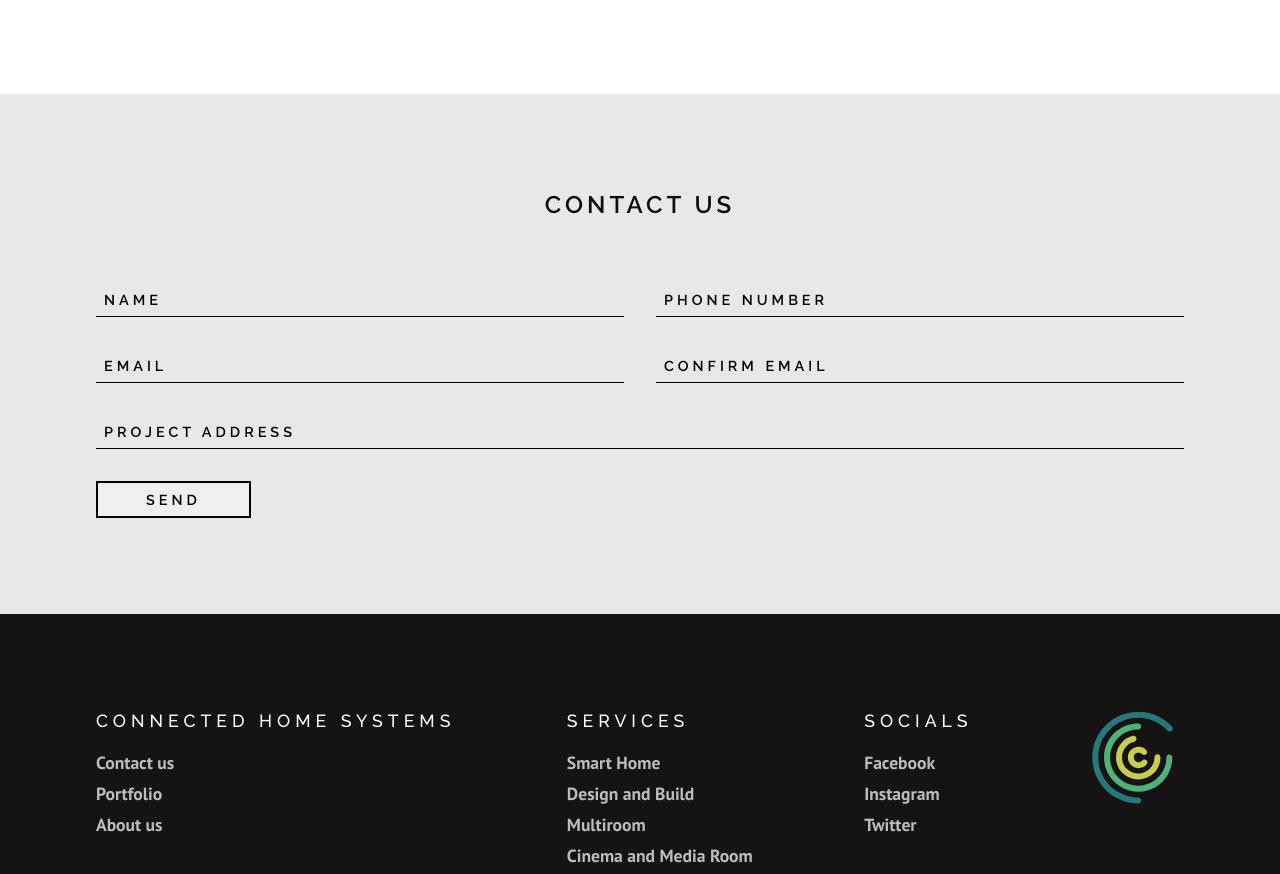
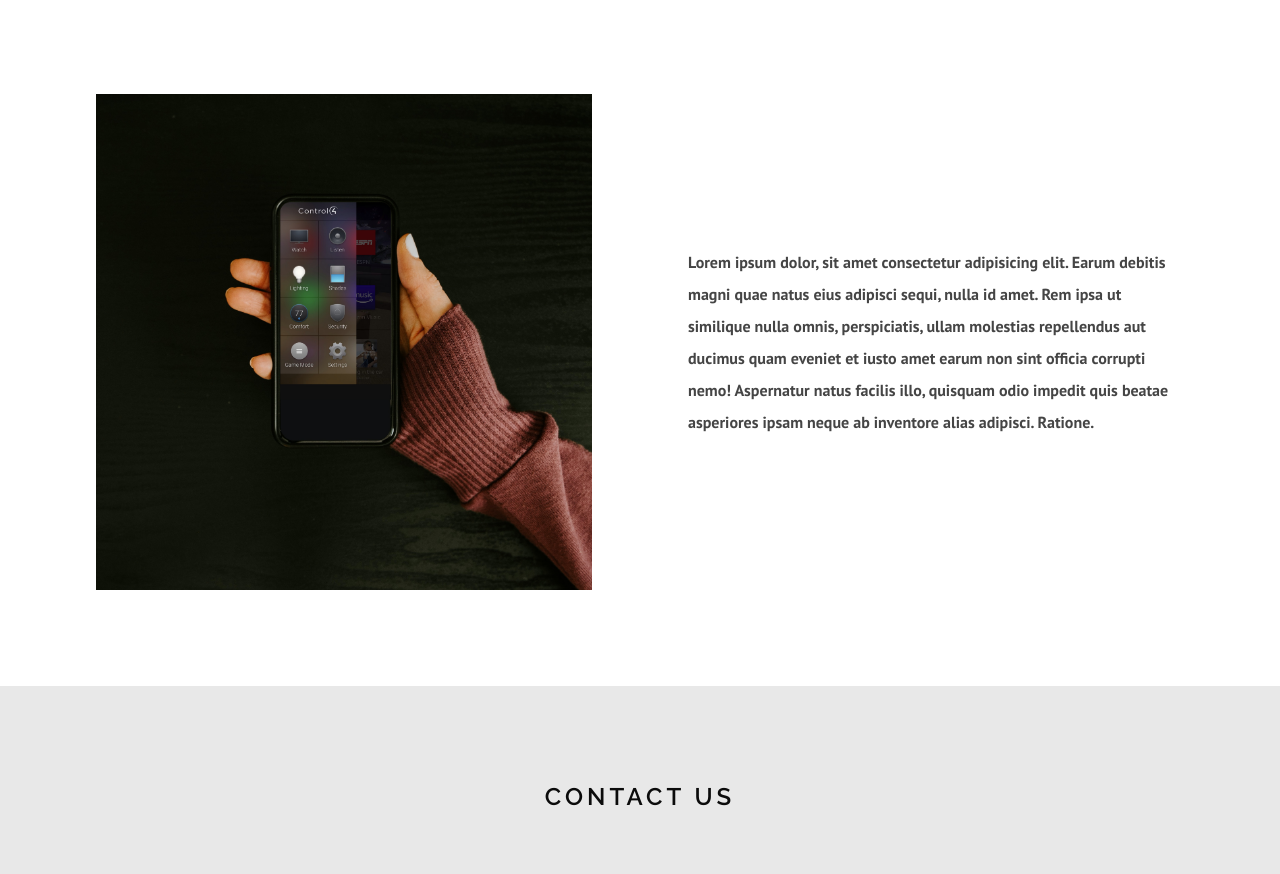
Before and after one commit to luke-meadows/connected-home-systems, a Next.js app: page /smart-lighting in a window 1280 px wide. Shown: the part 1375-2249 px from the top of the page. Built offline with nearby package versions, Linux system fonts and the light colour scheme.

Commit message:
service page

```diff
--- a/components/ServicePage.js
+++ b/components/ServicePage.js
@@ -34,6 +34,19 @@ export default function ServicePage({ service }) {
       <ImageContainer>
         <Image src={service.img2} layout="fill" objectFit="cover" />
       </ImageContainer>
+      <ImageContainer>
+        <Image src={service.img3} layout="fill" objectFit="cover" />
+      </ImageContainer>
+      <TextContainer>
+        <p>
+          Lorem ipsum dolor, sit amet consectetur adipisicing elit. Earum
+          debitis magni quae natus eius adipisci sequi, nulla id amet. Rem ipsa
+          ut similique nulla omnis, perspiciatis, ullam molestias repellendus
+          aut ducimus quam eveniet et iusto amet earum non sint officia corrupti
+          nemo! Aspernatur natus facilis illo, quisquam odio impedit quis beatae
+          asperiores ipsam neque ab inventore alias adipisci. Ratione.
+        </p>
+      </TextContainer>
     </Grid>
   );
 }
--- /dev/null
+++ b/lib/servicesData.js
@@ -0,0 +1,17 @@
+import SmartApp from '../public/imgs/service-imgs/smart-app.jpg';
+import SmartLight1 from '../public/imgs/lights.png';
+import SmartLight2 from '../public/imgs/smart-lights-2.jpg';
+
+export const servicesData = [
+  {
+    img1: SmartLight1,
+    text1:
+      'Lorem ipsum dolor, sit amet consectetur adipisicing elit. Earum debitis magni quae natus eiusadipisci sequi, nulla id amet. Rem ipsa ut similique nulla omnis, perspiciatis, ullam molestias repellendus aut ducimus quam eveniet et iusto amet earum non sint officia corrupti nemo! Aspernatur natus facilis ill quisquam odio impedit quis beatae asperiores ipsam neque ab inventore alias adipisci. Ratione.',
+    img2: SmartLight2,
+    text2:
+      'Lorem ipsum dolor, sit amet consectetur adipisicing elit. Earum debitis magni quae natus eiusadipisci sequi, nulla id amet. Rem ipsa ut similique nulla omnis, perspiciatis, ullam molestias repellendus aut ducimus quam eveniet et iusto amet earum non sint officia corrupti nemo! Aspernatur natus facilis ill quisquam odio impedit quis beatae asperiores ipsam neque ab inventore alias adipisci. Ratione.',
+    img3: SmartApp,
+    text3:
+      'Lorem ipsum dolor, sit amet consectetur adipisicing elit. Earum debitis magni quae natus eiusadipisci sequi, nulla id amet. Rem ipsa ut similique nulla omnis, perspiciatis, ullam molestias repellendus aut ducimus quam eveniet et iusto amet earum non sint officia corrupti nemo! Aspernatur natus facilis ill quisquam odio impedit quis beatae asperiores ipsam neque ab inventore alias adipisci. Ratione.',
+  },
+];
--- a/pages/smart-lighting.js
+++ b/pages/smart-lighting.js
@@ -1,18 +1,14 @@
 import ContactSection from '../components/ContactSection';
 import ServicePage from '../components/ServicePage';
 import HeroText from '../components/HeroText';
-import img1 from '../public/imgs/lights.png';
-import img2 from '../public/imgs/smart-lights-2.jpg';
+import { servicesData } from '../lib/servicesData';
 export default function smartLighting() {
-  const service = {
-    img1,
-    img2,
-  };
+  const service = servicesData[0];
   return (
     <>
       <div style={{ marginTop: '6rem', padding: '6rem' }}>
         <h2 style={{ marginBottom: '4rem' }}>Smart Lighting</h2>
-        <ServicePage service={service} />
+        <ServicePage service={service} title="Smart Lighting" />
       </div>
       <ContactSection />
     </>
```
Also changed, not shown: public/imgs/service-imgs/smart-app.jpg (added).
